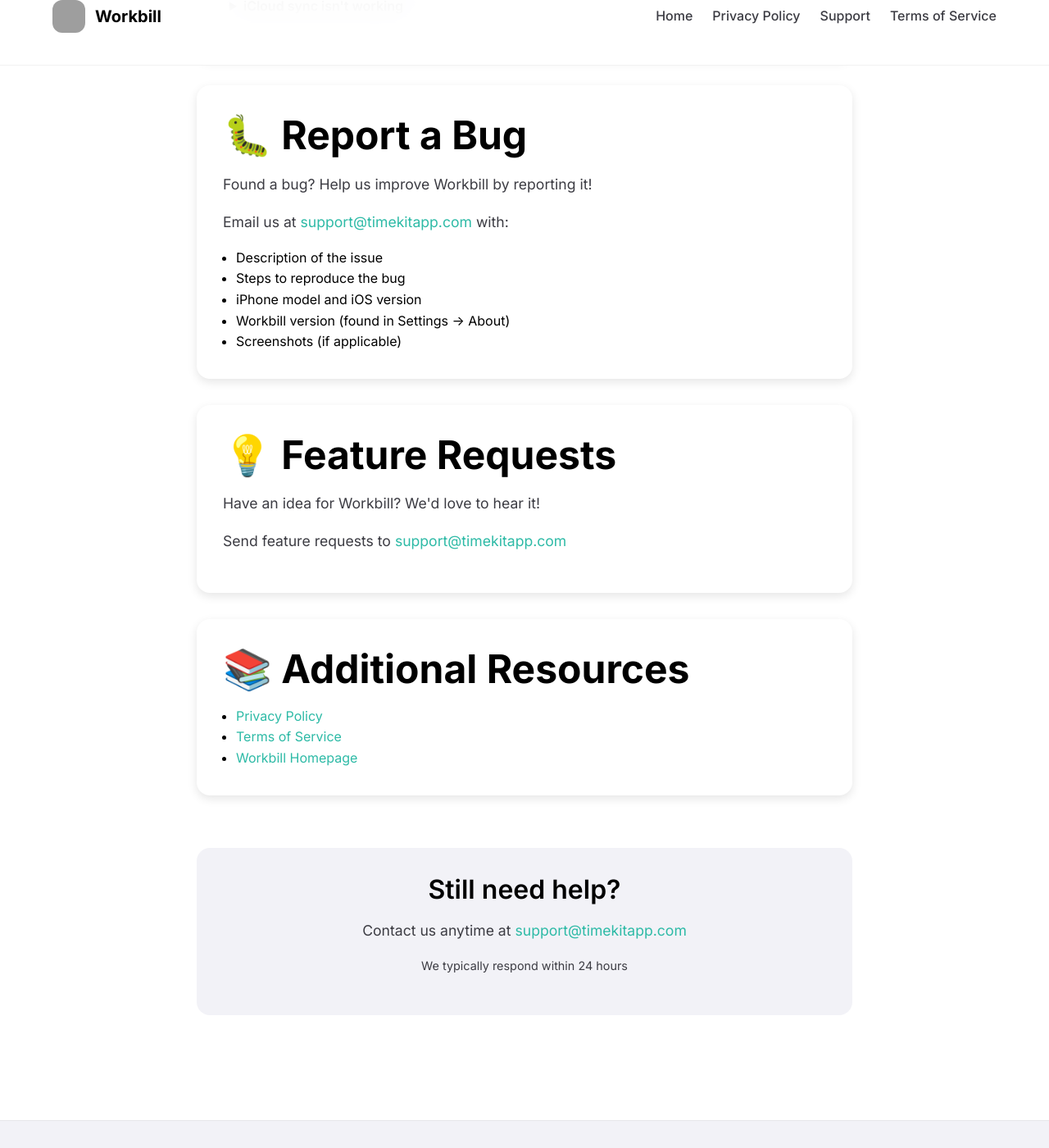
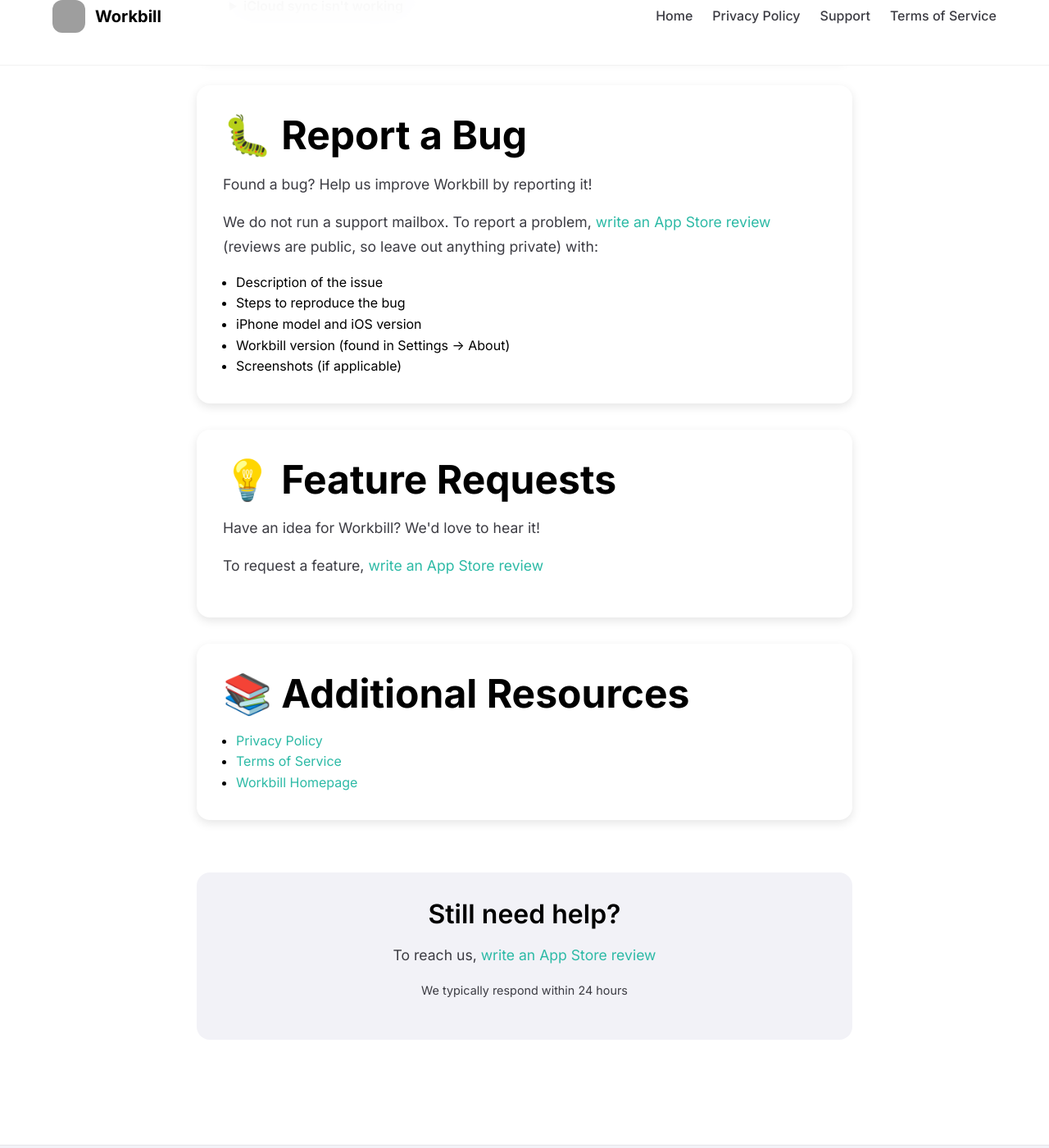
Before and after one commit to gautam-u/timekit-website, a Jekyll site: the page built from support.md, in a window 1280 px wide and 1400 px high, scrolled down 1787 px. Shown: the whole window at 82% size. Built offline with Jekyll 4.4.1, drawn with Linux system fonts in a browser that asks for light colours; some of the changed text lies outside the part shown; grey boxes are pictures that could not be loaded.

Commit message:
Replace the support email with the App Store review link
There is no support mailbox, so the pages no longer list an address.

Co-Authored-By: Claude Fable 5.2 <noreply@anthropic.com>

```diff
--- a/_config.yml
+++ b/_config.yml
@@ -16,7 +16,6 @@ playstore_link:
 your_name: Workbill Team
 your_link: https://github.com/gautam-u
 your_city:
-email_address: support@timekitapp.com
 facebook_username:
 instagram_username:
 twitter_username:
--- a/support.md
+++ b/support.md
@@ -12,10 +12,10 @@ permalink: /support/
   </div>
 
   <div class="card" style="margin-bottom: var(--spacing-2xl);">
-    <h2>📧 Contact Us</h2>
+    <h2>Feedback</h2>
     <p>Need help? Have a question? We're here to assist you.</p>
     <p style="margin-top: var(--spacing-lg);">
-      <strong>Email:</strong> <a href="mailto:support@timekitapp.com" style="color: #2DBAA6;">support@timekitapp.com</a><br>
+      <strong>Feedback:</strong> <a href="https://apps.apple.com/app/id6755194362?action=write-review" style="color: #2DBAA6;">Write an App Store review</a>. Reviews are public.<br>
       <strong>Response Time:</strong> Within 24 hours (usually faster!)
     </p>
   </div>
@@ -95,7 +95,7 @@ permalink: /support/
 
     <details style="margin-bottom: var(--spacing-md);">
       <summary style="cursor: pointer; font-weight: 600; padding: var(--spacing-sm); background: var(--color-bg-secondary); border-radius: var(--radius-sm);">My purchase didn't restore</summary>
-      <p style="padding: var(--spacing-md);">Make sure you're signed into the same Apple ID used to purchase Premium. Try: Open Workbill → Settings → Restore Purchases. If issues persist, email us at support@timekitapp.com.</p>
+      <p style="padding: var(--spacing-md);">Make sure you're signed into the same Apple ID used to purchase Premium. Try: Open Workbill → Settings → Restore Purchases. If issues persist, use Apple's Report a Problem page (reportaproblem.apple.com).</p>
     </details>
 
     <details style="margin-bottom: var(--spacing-md);">
@@ -107,7 +107,7 @@ permalink: /support/
   <div class="card" style="margin-bottom: var(--spacing-2xl);">
     <h2>🐛 Report a Bug</h2>
     <p>Found a bug? Help us improve Workbill by reporting it!</p>
-    <p style="margin-top: var(--spacing-lg);">Email us at <a href="mailto:support@timekitapp.com" style="color: #2DBAA6;">support@timekitapp.com</a> with:</p>
+    <p style="margin-top: var(--spacing-lg);">We do not run a support mailbox. To report a problem, <a href="https://apps.apple.com/app/id6755194362?action=write-review" style="color: #2DBAA6;">write an App Store review</a> (reviews are public, so leave out anything private) with:</p>
     <ul style="margin-left: var(--spacing-lg);">
       <li>Description of the issue</li>
       <li>Steps to reproduce the bug</li>
@@ -120,7 +120,7 @@ permalink: /support/
   <div class="card" style="margin-bottom: var(--spacing-2xl);">
     <h2>💡 Feature Requests</h2>
     <p>Have an idea for Workbill? We'd love to hear it!</p>
-    <p style="margin-top: var(--spacing-lg);">Send feature requests to <a href="mailto:support@timekitapp.com" style="color: #2DBAA6;">support@timekitapp.com</a></p>
+    <p style="margin-top: var(--spacing-lg);">To request a feature, <a href="https://apps.apple.com/app/id6755194362?action=write-review" style="color: #2DBAA6;">write an App Store review</a></p>
   </div>
 
   <div class="card" style="margin-bottom: var(--spacing-4xl);">
@@ -134,7 +134,7 @@ permalink: /support/
 
   <div style="text-align: center; padding: var(--spacing-2xl); background: var(--color-bg-secondary); border-radius: var(--radius-lg);">
     <h3>Still need help?</h3>
-    <p style="margin-bottom: var(--spacing-lg);">Contact us anytime at <a href="mailto:support@timekitapp.com" style="color: #2DBAA6;">support@timekitapp.com</a></p>
+    <p style="margin-bottom: var(--spacing-lg);">To reach us, <a href="https://apps.apple.com/app/id6755194362?action=write-review" style="color: #2DBAA6;">write an App Store review</a></p>
     <p style="font-size: 0.9rem; color: var(--color-text-secondary);">We typically respond within 24 hours</p>
   </div>
 </div>
```
Also changed, not shown: privacy-policy.md (+4 -4 lines), terms.md (+2 -2 lines), README.md.
